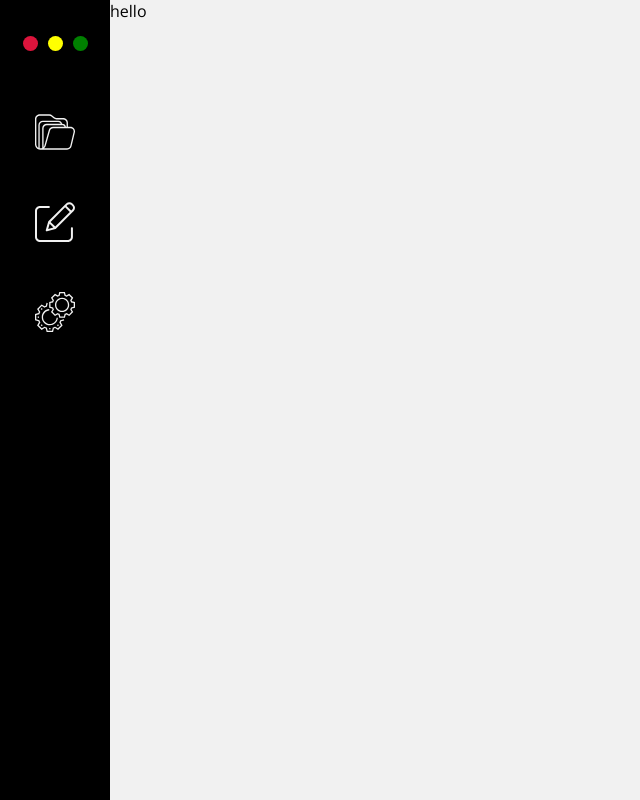
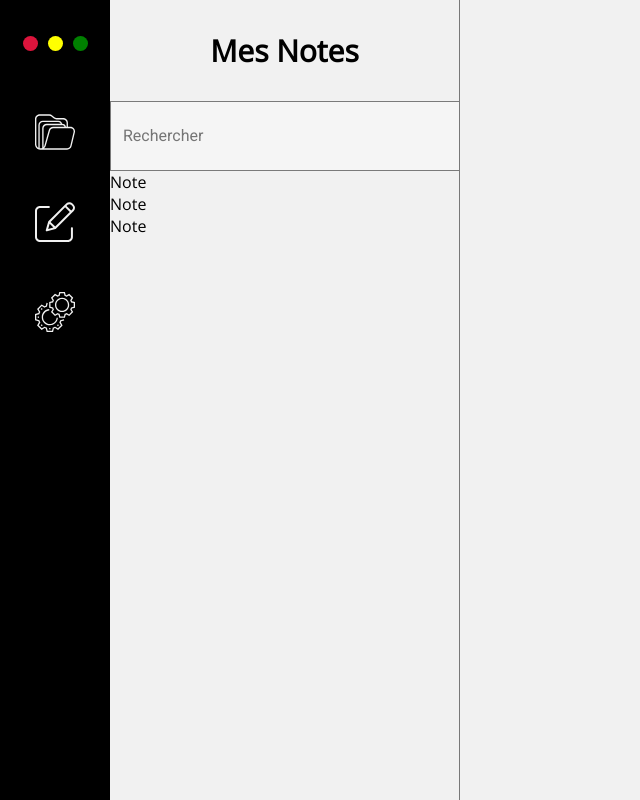
Before and after one commit to ImaneElouazzani/App-notes_ReactJS, a React (Create React App) app: page /displayNote/1 in a window 1280 px wide. Shown: the whole page, without its empty margins (0-640 px from the left). Built offline with nearby package versions, Linux system fonts and the light colour scheme.

Commit message:
mise en place des sideNotes avec redux

```diff
--- a/package.json
+++ b/package.json
@@ -12,7 +12,7 @@
     "react-redux": "^7.2.4",
     "react-router-dom": "^5.2.0",
     "react-scripts": "4.0.1",
-    "redux": "^4.1.0",
+    "redux": "^4.1.2",
     "uuid": "^8.3.2",
     "web-vitals": "^0.2.4"
   },
--- a/src/Components/SideNotes/Note/Note.js
+++ b/src/Components/SideNotes/Note/Note.js
@@ -1,5 +1,7 @@
 import React from 'react';
 
 export default function Note() {
-  return <div></div>;
+  return <div>
+    Note
+  </div>;
 }
--- a/src/Components/SideNotes/SideNotes.js
+++ b/src/Components/SideNotes/SideNotes.js
@@ -2,9 +2,38 @@ import React, {useEffect, useState} from 'react';
 import './SideNotes.css'
 import { useSelector, useDispatch } from 'react-redux';
 import {Link} from 'react-router-dom'
+import Note from './Note/Note'
+export default function SideNotes() {
 
-export default function SideNotes() {
-  return <div>
-      hello
+  const {notes} = useSelector(state => state.notesReducer)
+
+  const [notesList, setNotesList] = useState(notes)
+
+  useEffect(() => {
+    setNotesList(notes)
+  }, [notes])
+
+  const preventForm = e => e.preventDefault()
+  console.log(notesList)
+
+  return <div className='notes-display'>
+      <h2>Mes Notes</h2>
+      <form onSubmit={preventForm}>
+        <input type="text"
+          id='search-notes'
+          placeholder='Rechercher'
+        />
+        <ul className='notes-list'>
+          {notesList.map((item) => (
+            <Note
+              key={item.key}
+              id={item.id}
+              title={item.title}
+              subtitle={item.subtitle}
+              body={item.body}
+            />
+          ))}
+        </ul>
+      </form>
   </div>;
 }
--- a/src/index.js
+++ b/src/index.js
@@ -3,8 +3,12 @@ import ReactDOM from "react-dom";
 import "./index.css";
 import App from "./App";
 import "./index.css";
+import {Provider} from 'react-redux'
+import store from './redux/store'
 
 ReactDOM.render(
-      <App />,
+    <Provider store={store}>
+      <App />
+    </Provider>,
   document.getElementById("root")
 );
--- a/src/redux/notes/notesReducer.js
+++ b/src/redux/notes/notesReducer.js
@@ -25,7 +25,12 @@ const INITIAL_STATE = {
 
 export default function notesReducer(state = INITIAL_STATE, action){
   switch(action.type){
-
+    case "DELETENOTE": {
+      const newNotesArr = [...state.notes].filter(note => note.id !== action.payload)
+      return {
+        notes: newNotesArr
+      }
+    }
   }
 
   return state
--- a/src/redux/store.js
+++ b/src/redux/store.js
@@ -0,0 +1,11 @@
+import {createStore, combineReducers} from 'redux'
+import notesReducer from './notes/notesReducer'
+
+
+const rootReducer = combineReducers({
+    notesReducer
+})
+
+const store = createStore(rootReducer)
+
+export default store
```
Also changed, not shown: 2 other files (tests, documents, lock files or other folders).
